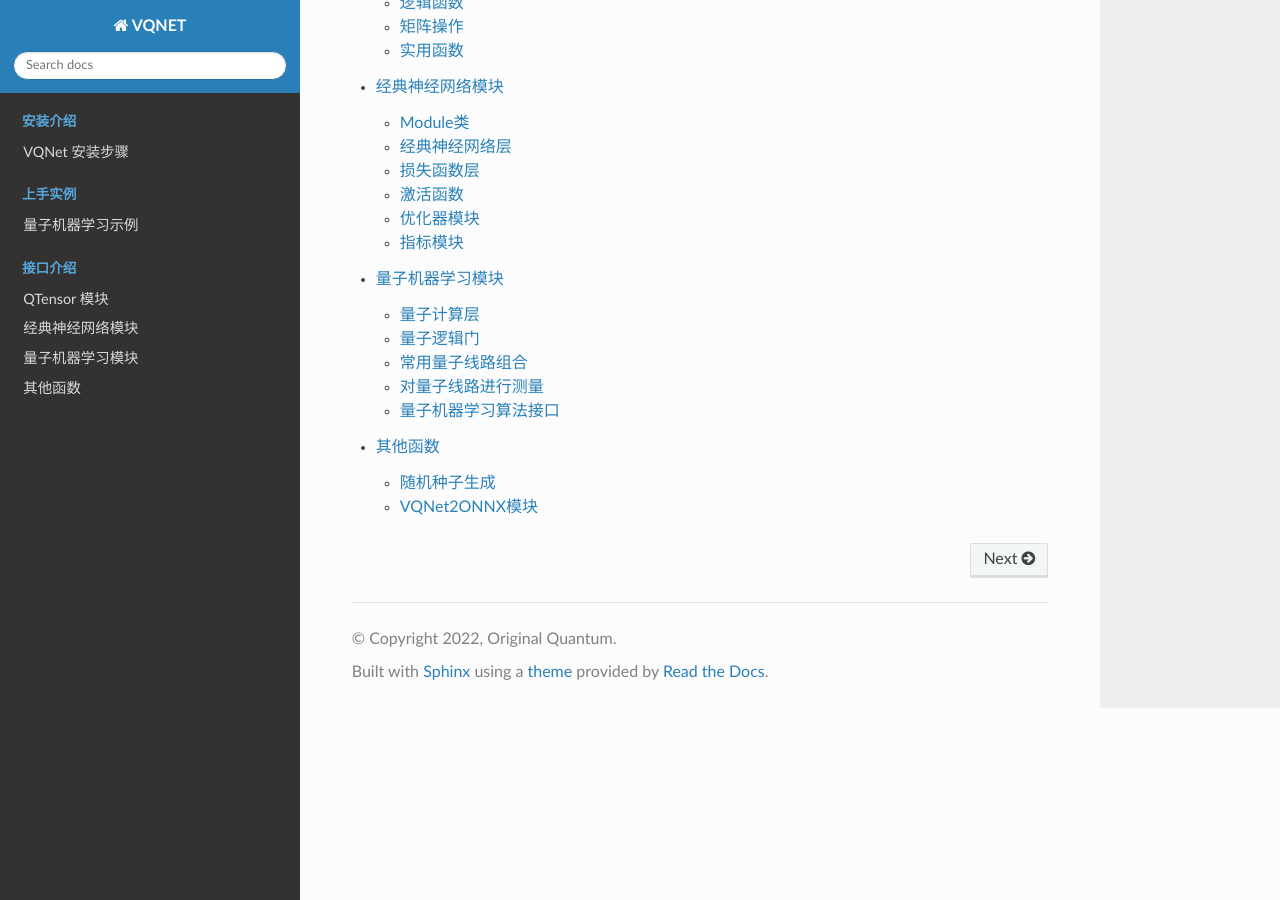
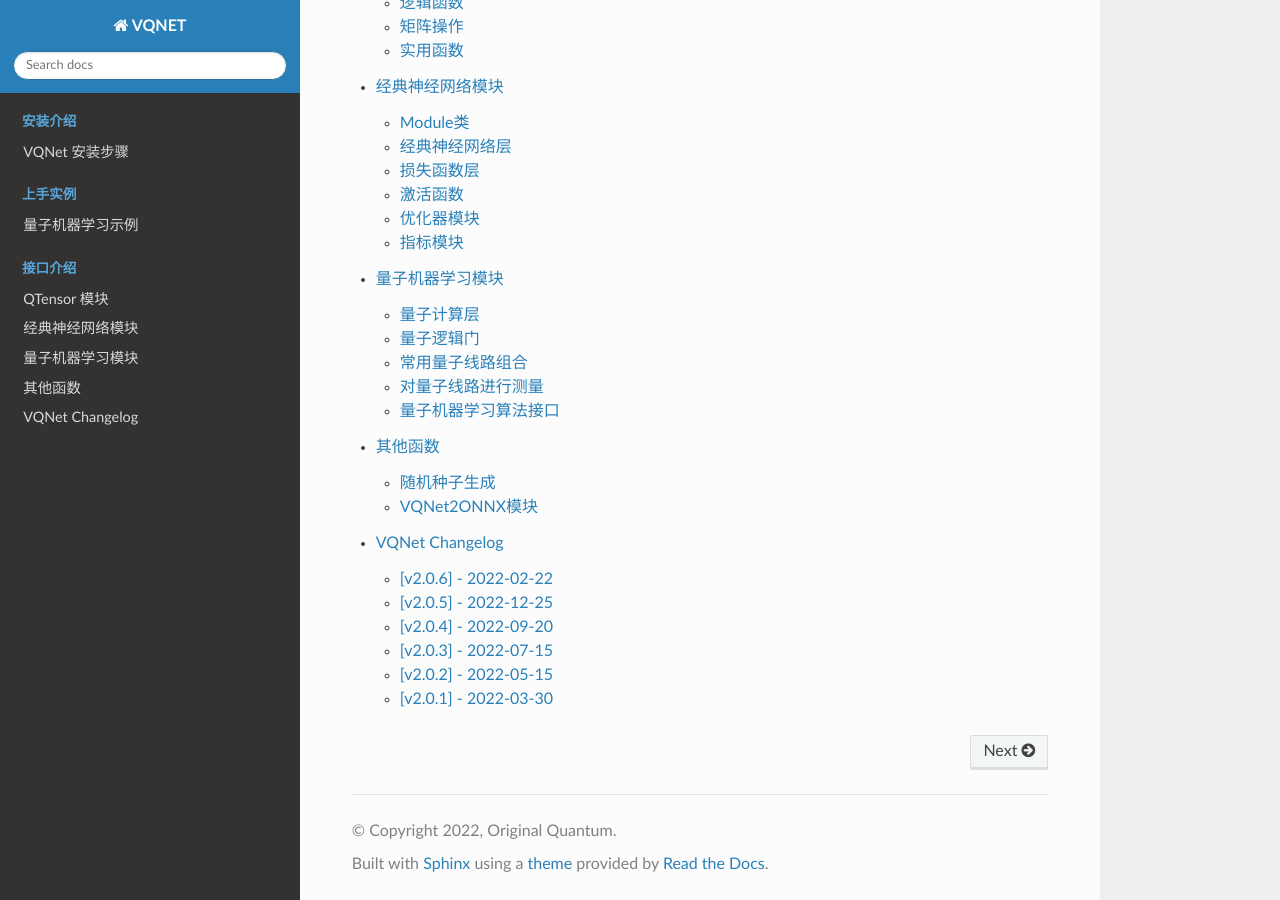
Before and after one commit to OriginQ/VQNET2.0-tutorial, a Sphinx documentation site: the page built from source/index.rst, in a window 1280 px wide and 900 px high, scrolled down 1693 px. Built offline with Sphinx 7.4.7 and the Read the Docs theme 2.0.0, drawn with Linux system fonts in a browser that asks for light colours; some of the changed lines change nothing that is shown.

Commit message:
[feat] add changelog

```diff
--- a/source/index.rst
+++ b/source/index.rst
@@ -60,3 +60,4 @@ VQNet是由本源量子开发的量子机器学习计算框架，它可以用于
     rst/nn.rst
     rst/qnn.rst
     rst/utils.rst
+    rst/CHANGELOG.rst
--- /dev/null
+++ b/source/rst/CHANGELOG.rst
@@ -0,0 +1,153 @@
+
+VQNet Changelog
+================
+
+
+[v2.0.6] - 2022-02-22
+----------------------
+
+
+Added
+^^^^^^^^^^^
+
+- 经典神经网络，增加接口：multinomial,pixel_shuffle,pixel_unshuffle,为QTensor增加numel，增加CPU动态内存池功能，为Parameter增加init_from_tensor接口。
+- 经典神经网络，增加接口：Dynamic_LSTM,Dynamic_RNN,Dynamic_GRU。
+- 经典神经网络，增加接口：pad_sequence,pad_packed_sequence,pack_pad_sequence。
+- 量子神经网络，增加接口：CCZ,Controlled_Hadamard,FermionicSingleExcitation,UCCSD,QuantumPoolingCircuit,
+- 量子神经网络，增加接口：Quantum_Embedding,Mnist_Dataset,CIFAR10_Dataset,grad，Purity。
+- 量子神经网络，增加示例：基于梯度裁剪，quanvolution,量子线路表达力，贫瘠高原，量子强化学习QDRL。
+
+Changed
+^^^^^^^^^^^
+
+- API文档，重构内容结构，增加 `量子机器学习研究` 模块，将 `VQNet2ONNX模块` 改为 `其他函数` 。
+
+
+
+Fixed
+^^^^^^^^^^^
+
+- 经典神经网络，解决相同随机种子跨平台产生不同正态分布的问题。
+- 量子神经网络，实现expval，ProbMeasure，QuantumMeasure 对QPanda GPU虚拟机的支持。
+
+
+[v2.0.5] - 2022-12-25
+----------------------
+
+
+Added
+^^^^^^^^^^^
+
+- 经典神经网络，增加log_softmax实现，增加模型转ONNX的接口export_model函数。
+- 经典神经网络，支持当前已有的绝大多数经典神经网络模块转换为ONNX，详情参考API文档 “VQNet2ONNX模块”。
+- 量子神经网络，增加VarMeasure,MeasurePauliSum,Quantum_Embedding,SPSA等接口
+- 量子神经网络，增加LinearGNN,ConvGNN,ConvGNN，QMLP,量子自然梯度，量子随机parameter-shift算法，DoublySGD算法等。
+
+
+Changed
+^^^^^^^^^^^
+
+- 经典神经网络，为BN1d,BN2d接口增加维度检查。
+
+Fixed
+^^^^^^^^^^^
+
+- 解决maxpooling参数检查的bug。
+- 解决[::-1]的切片bug。
+
+
+[v2.0.4] - 2022-09-20
+----------------------
+
+
+Added
+^^^^^^^^^^^
+
+- 经典神经网络，增加LayernormNd实现，支持多维数据layernorm计算。
+- 经典神经网络，增加CrossEntropyLoss以及NLL_Loss损失函数计算接口，支持1维~N维输入。
+- 量子神经网络，增加常用线路模板：HardwareEfficientAnsatz,StronglyEntanglingTemplate,BasicEntanglerTemplate。
+- 量子神经网络，增加计算量子比特子系统互信息的Mutal_info接口、Von Neumann 熵VB_Entropy、密度矩阵DensityMatrixFromQstate。
+- 量子神经网络，增加量子感知器算法例子QuantumNeuron，增加量子傅里叶级数算法例子。
+- 量子神经网络，增加支持多进程加速运行量子线路的接口QuantumLayerMultiProcess。
+
+Changed
+^^^^^^^^^^^
+
+- 经典神经网络，支持组卷积参数group，空洞卷积dilation_rate，任意数值padding作为一维卷积Conv1d、二维卷积Conv2d、反卷积ConvT2d的参数。
+- 在相同维度的数据跳过广播操作，减少不必要运行逻辑。
+
+Fixed
+^^^^^^^^^^^
+
+- 解决stack函数在部分参数下计算错误的问题。
+
+
+[v2.0.3] - 2022-07-15
+----------------------
+
+
+Added
+^^^^^^^^^^^
+
+- 增加支持stack,双向的循环神经网络接口：RNN, LSTM, GRU
+- 增加常用计算性能指标的接口：MSE,RMSE, MAE, R_Square, precision_recall_f1_2_score, precision_recall_f1_Multi_scoreprecision_recall_f1_N_score, auc_calculate
+- 增加量子核SVM的算法示例
+
+Changed
+^^^^^^^^^^^
+
+- 加快QTensor数据过多时候的print速度
+- Windows和linux下使用openmp加速运算。
+
+Fixed
+^^^^^^^^^^^
+
+- 解决部分python import方式无法导入的问题
+- 解决批归一化BN层重复计算的问题
+- 解决QTensor.reshape,transpose接口无法计算梯度的bug
+- 为tensor.power接口增加入参形状判断
+
+[v2.0.2] - 2022-05-15
+-----------------------
+
+
+Added
+^^^^^^^^^^^
+
+- 增加topK, argtoK
+- 增加cumsum
+- 增加masked_fill
+- 增加triu,tril
+- 增加QGAN生成随机分布的示例
+
+Changed
+^^^^^^^^^^^
+
+- 支持高级切片索引和普通切片索引
+- matmul支持3D,4D张量运算
+- 修改HardSigmoid函数实现
+
+Fixed
+^^^^^^^^^^^
+
+- 解决卷积，批归一化，反卷积，池化层等层没有缓存内部变量，导致一次前传后多次反传时计算梯度的问题
+- 修正QLinear层的实现和示例
+- 解决MAC在conda环境中导入VQNet时候 Image not load的问题。
+
+
+
+
+[v2.0.1] - 2022-03-30
+----------------------------
+
+
+Added
+^^^^^^^^^^^
+
+- 增加基本数据结构QTenor接口100余个，包括创建函数，逻辑函数，数学函数，矩阵操作。
+- 增加基本神经网络网络函数14个，包括卷积，反卷积，池化等。
+- 增加损失函数4个，包括MSE,BCE,CCE,SCE等。
+- 增加激活函数10个，包括ReLu，Sigmoid，ELU等。
+- 增加优化器6个，包括SGD,RMSPROP,ADAM等。
+- 增加机器学习示例：QVC,QDRL,Q-KMEANS,QUnet，HQCNN，VSQL,量子自编码器。
+- 增加量子机器学习层：QuantumLayer，NoiseQuantumLayer。
```
